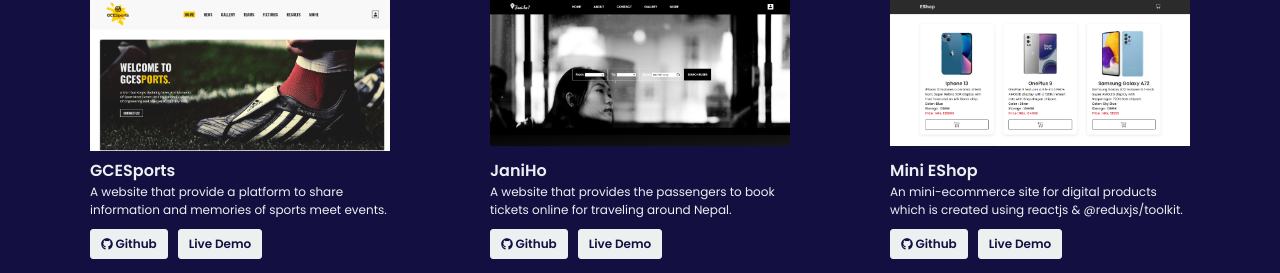
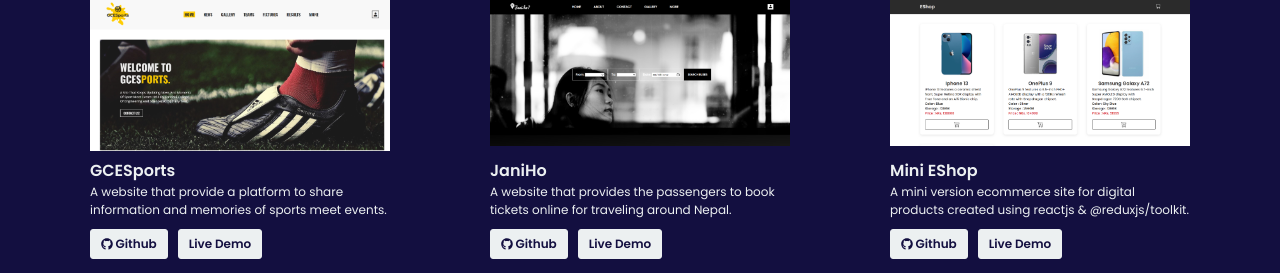
Before and after one commit to bibashmgr/fol, a React (Create React App) app: page / in a window 1280 px wide. Shown: the part 1760-2033 px from the top of the page. Built offline with nearby package versions, Linux system fonts and the light colour scheme.

Commit message:
Updating changes

```diff
--- a/src/components/Cards/projects.js
+++ b/src/components/Cards/projects.js
@@ -17,7 +17,7 @@ export const projects = [{
     {
         id: 3,
         name: 'Mini EShop',
-        info: 'An mini-ecommerce site for digital products which is created using reactjs & @reduxjs/toolkit.',
+        info: 'A mini version ecommerce site for digital products created using reactjs & @reduxjs/toolkit.',
         img: './images/projects/eshop.png',
         github: 'https://github.com/bibashmgr/Mini-EShop',
         demo: 'https://mini-eshop.netlify.app/',
```
